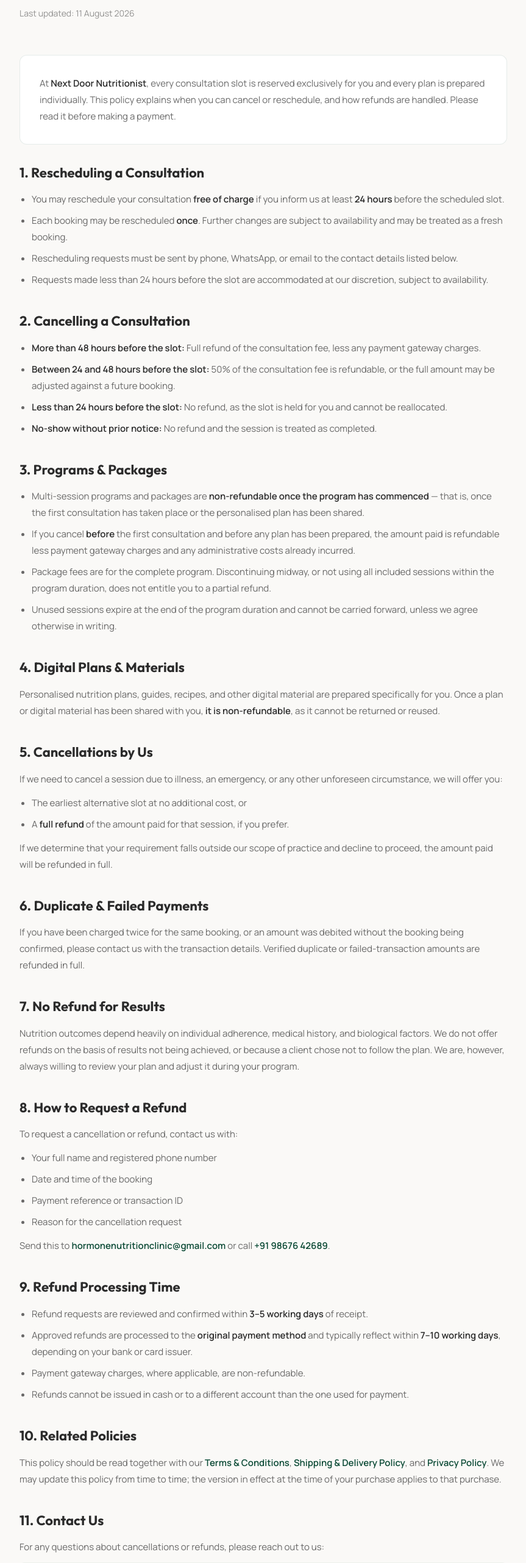
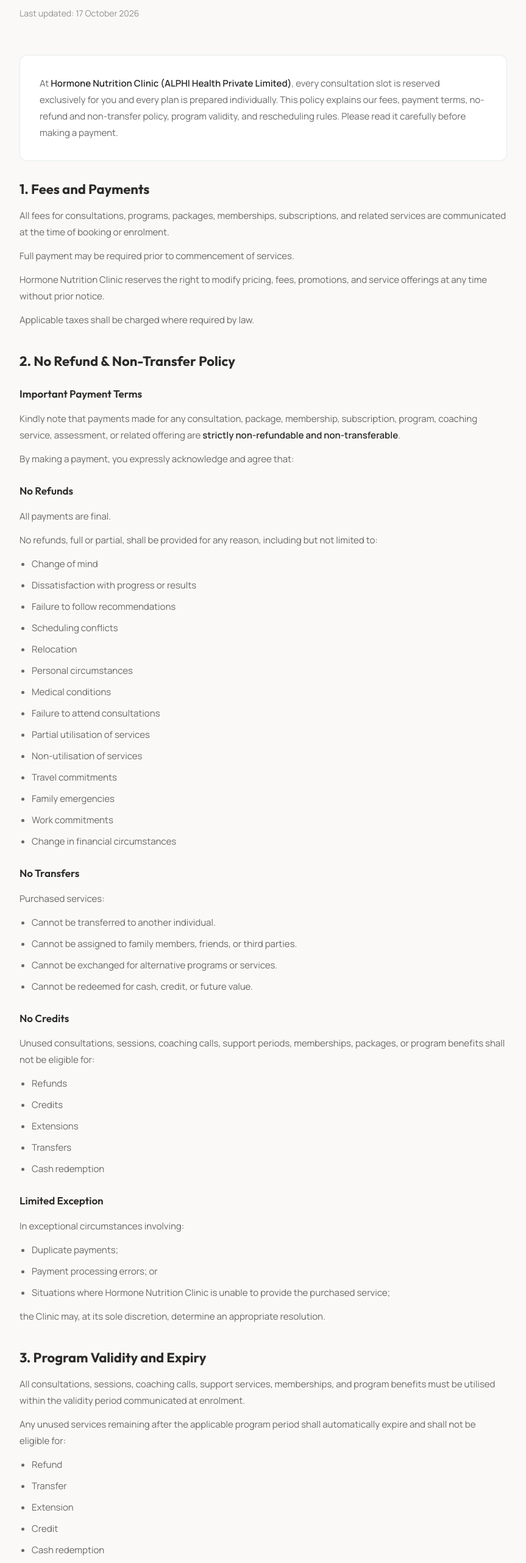
Before and after one commit to crowddevelopers08-arch/Next-Door-Nutrionist-lp, a Next.js app: page /cancellations-and-refunds in a window 1280 px wide. Shown: the part 234-2797 px from the top of the page at 61% size, without its empty margins (208-1071 px from the left). Built offline with nearby package versions, Linux system fonts and the light colour scheme.

Commit message:
cancellatrion

```diff
--- a/app/cancellations-and-refunds/page.tsx
+++ b/app/cancellations-and-refunds/page.tsx
@@ -1,8 +1,8 @@
 import Link from 'next/link';
 
 export const metadata = {
-  title: 'Cancellations & Refunds | Next Door Nutritionist',
-  description: 'Our policy on cancelling or rescheduling consultations and programs with Next Door Nutritionist, and how refunds are handled.',
+  title: 'Cancellations & Refunds | Hormone Nutrition Clinic',
+  description: 'Fees, payment terms, no-refund and non-transfer policy, program validity, and rescheduling rules for Hormone Nutrition Clinic (ALPHI Health Private Limited).',
 };
 
 export default function CancellationsAndRefundsPage() {
@@ -13,7 +13,7 @@
         <div className="mx-auto flex max-w-[1280px] items-center justify-between px-4 py-4 sm:px-6 md:px-[80px] md:py-5">
           <Link href="/">
             <img
-              alt="Next Door Nutritionist Logo"
+              alt="Hormone Nutrition Clinic Logo"
               className="h-12 w-auto object-contain md:h-14"
               src="https://res.cloudinary.com/du6mjguvb/image/upload/HNC-LOGO-1_vbvcmy"
             />
@@ -39,110 +39,145 @@
               Cancellations &amp; Refunds
             </h1>
             <p className="mt-4 text-[14px] leading-[1.7] text-[#2B2B2B]/50">
-              Last updated: 11 August 2026
+              Last updated: 17 October 2026
             </p>
           </div>
 
           {/* Intro */}
           <div className="mb-8 rounded-[0.75rem] border border-[#0B4A35]/10 bg-white p-6 md:p-8">
             <p className="text-[15px] leading-[1.8] text-[#2B2B2B]/70">
-              At <span className="font-semibold text-[#2B2B2B]">Next Door Nutritionist</span>, every consultation slot is reserved exclusively for you and every plan is prepared individually. This policy explains when you can cancel or reschedule, and how refunds are handled. Please read it before making a payment.
+              At <span className="font-semibold text-[#2B2B2B]">Hormone Nutrition Clinic (ALPHI Health Private Limited)</span>, every consultation slot is reserved exclusively for you and every plan is prepared individually. This policy explains our fees, payment terms, no-refund and non-transfer policy, program validity, and rescheduling rules. Please read it carefully before making a payment.
             </p>
           </div>
 
           {/* Sections */}
           <div className="space-y-8 md:space-y-10">
 
-            <PolicySection title="1. Rescheduling a Consultation">
+            <PolicySection title="1. Fees and Payments">
+              <p>
+                All fees for consultations, programs, packages, memberships, subscriptions, and related services are communicated at the time of booking or enrolment.
+              </p>
+              <p>Full payment may be required prior to commencement of services.</p>
+              <p>
+                Hormone Nutrition Clinic reserves the right to modify pricing, fees, promotions, and service offerings at any time without prior notice.
+              </p>
+              <p>Applicable taxes shall be charged where required by law.</p>
+            </PolicySection>
+
+            <PolicySection title="2. No Refund & Non-Transfer Policy">
+              <SubHeading>Important Payment Terms</SubHeading>
+              <p>
+                Kindly note that payments made for any consultation, package, membership, subscription, program, coaching service, assessment, or related offering are <strong>strictly non-refundable and non-transferable</strong>.
+              </p>
+              <p>By making a payment, you expressly acknowledge and agree that:</p>
+
+              <SubHeading>No Refunds</SubHeading>
+              <p>All payments are final.</p>
+              <p>No refunds, full or partial, shall be provided for any reason, including but not limited to:</p>
               <ul>
-                <li>You may reschedule your consultation <strong>free of charge</strong> if you inform us at least <strong>24 hours</strong> before the scheduled slot.</li>
-                <li>Each booking may be rescheduled <strong>once</strong>. Further changes are subject to availability and may be treated as a fresh booking.</li>
-                <li>Rescheduling requests must be sent by phone, WhatsApp, or email to the contact details listed below.</li>
-                <li>Requests made less than 24 hours before the slot are accommodated at our discretion, subject to availability.</li>
+                <li>Change of mind</li>
+                <li>Dissatisfaction with progress or results</li>
+                <li>Failure to follow recommendations</li>
+                <li>Scheduling conflicts</li>
+                <li>Relocation</li>
+                <li>Personal circumstances</li>
+                <li>Medical conditions</li>
+                <li>Failure to attend consultations</li>
+                <li>Partial utilisation of services</li>
+                <li>Non-utilisation of services</li>
+                <li>Travel commitments</li>
+                <li>Family emergencies</li>
+                <li>Work commitments</li>
+                <li>Change in financial circumstances</li>
+              </ul>
+
+              <SubHeading>No Transfers</SubHeading>
+              <p>Purchased services:</p>
+              <ul>
+                <li>Cannot be transferred to another individual.</li>
+                <li>Cannot be assigned to family members, friends, or third parties.</li>
+                <li>Cannot be exchanged for alternative programs or services.</li>
+                <li>Cannot be redeemed for cash, credit, or future value.</li>
+              </ul>
+
+              <SubHeading>No Credits</SubHeading>
+              <p>
+                Unused consultations, sessions, coaching calls, support periods, memberships, packages, or program benefits shall not be eligible for:
+              </p>
+              <ul>
+                <li>Refunds</li>
+                <li>Credits</li>
+                <li>Extensions</li>
+                <li>Transfers</li>
+                <li>Cash redemption</li>
+              </ul>
+
+              <SubHeading>Limited Exception</SubHeading>
+              <p>In exceptional circumstances involving:</p>
+              <ul>
+                <li>Duplicate payments;</li>
+                <li>Payment processing errors; or</li>
+                <li>Situations where Hormone Nutrition Clinic is unable to provide the purchased service;</li>
+              </ul>
+              <p>the Clinic may, at its sole discretion, determine an appropriate resolution.</p>
+            </PolicySection>
+
+            <PolicySection title="3. Program Validity and Expiry">
+              <p>
+                All consultations, sessions, coaching calls, support services, memberships, and program benefits must be utilised within the validity period communicated at enrolment.
+              </p>
+              <p>
+                Any unused services remaining after the applicable program period shall automatically expire and shall not be eligible for:
+              </p>
+              <ul>
+                <li>Refund</li>
+                <li>Transfer</li>
+                <li>Extension</li>
+                <li>Credit</li>
+                <li>Cash redemption</li>
+              </ul>
+              <p>unless expressly approved in writing by Hormone Nutrition Clinic.</p>
+            </PolicySection>
+
+            <PolicySection title="4. Cancellation and Rescheduling">
+              <p>
+                Clients are encouraged to provide at least <strong>24 hours’ notice</strong> for appointment rescheduling requests.
+              </p>
+              <p>
+                Missed appointments, no-shows, or late arrivals may result in forfeiture of the consultation session.
+              </p>
+              <p>Hormone Nutrition Clinic reserves the right to reschedule appointments due to:</p>
+              <ul>
+                <li>Operational requirements</li>
+                <li>Emergencies</li>
+                <li>Technical issues</li>
+                <li>Staff availability</li>
+                <li>Circumstances beyond reasonable control</li>
               </ul>
             </PolicySection>
 
-            <PolicySection title="2. Cancelling a Consultation">
-              <ul>
-                <li><strong>More than 48 hours before the slot:</strong> Full refund of the consultation fee, less any payment gateway charges.</li>
-                <li><strong>Between 24 and 48 hours before the slot:</strong> 50% of the consultation fee is refundable, or the full amount may be adjusted against a future booking.</li>
-                <li><strong>Less than 24 hours before the slot:</strong> No refund, as the slot is held for you and cannot be reallocated.</li>
-                <li><strong>No-show without prior notice:</strong> No refund and the session is treated as completed.</li>
-              </ul>
-            </PolicySection>
-
-            <PolicySection title="3. Programs & Packages">
-              <ul>
-                <li>Multi-session programs and packages are <strong>non-refundable once the program has commenced</strong> — that is, once the first consultation has taken place or the personalised plan has been shared.</li>
-                <li>If you cancel <strong>before</strong> the first consultation and before any plan has been prepared, the amount paid is refundable less payment gateway charges and any administrative costs already incurred.</li>
-                <li>Package fees are for the complete program. Discontinuing midway, or not using all included sessions within the program duration, does not entitle you to a partial refund.</li>
-                <li>Unused sessions expire at the end of the program duration and cannot be carried forward, unless we agree otherwise in writing.</li>
-              </ul>
-            </PolicySection>
-
-            <PolicySection title="4. Digital Plans & Materials">
+            <PolicySection title="5. Chargeback and Payment Disputes">
               <p>
-                Personalised nutrition plans, guides, recipes, and other digital material are prepared specifically for you. Once a plan or digital material has been shared with you, <strong>it is non-refundable</strong>, as it cannot be returned or reused.
+                Clients agree to contact Hormone Nutrition Clinic directly to resolve concerns before initiating a chargeback, payment dispute, reversal, or claim with a bank, payment processor, or credit card provider.
+              </p>
+              <p>
+                Where services have been delivered in accordance with these Terms, initiating a chargeback may be considered a breach of these Terms &amp; Conditions.
+              </p>
+              <p>
+                The Clinic reserves the right to provide these Terms, payment records, attendance records, and service records to financial institutions in response to any payment dispute.
               </p>
             </PolicySection>
 
-            <PolicySection title="5. Cancellations by Us">
-              <p>
-                If we need to cancel a session due to illness, an emergency, or any other unforeseen circumstance, we will offer you:
-              </p>
-              <ul>
-                <li>The earliest alternative slot at no additional cost, or</li>
-                <li>A <strong>full refund</strong> of the amount paid for that session, if you prefer.</li>
-              </ul>
-              <p>
-                If we determine that your requirement falls outside our scope of practice and decline to proceed, the amount paid will be refunded in full.
-              </p>
-            </PolicySection>
-
-            <PolicySection title="6. Duplicate & Failed Payments">
-              <p>
-                If you have been charged twice for the same booking, or an amount was debited without the booking being confirmed, please contact us with the transaction details. Verified duplicate or failed-transaction amounts are refunded in full.
-              </p>
-            </PolicySection>
-
-            <PolicySection title="7. No Refund for Results">
-              <p>
-                Nutrition outcomes depend heavily on individual adherence, medical history, and biological factors. We do not offer refunds on the basis of results not being achieved, or because a client chose not to follow the plan. We are, however, always willing to review your plan and adjust it during your program.
-              </p>
-            </PolicySection>
-
-            <PolicySection title="8. How to Request a Refund">
-              <p>To request a cancellation or refund, contact us with:</p>
-              <ul>
-                <li>Your full name and registered phone number</li>
-                <li>Date and time of the booking</li>
-                <li>Payment reference or transaction ID</li>
-                <li>Reason for the cancellation request</li>
-              </ul>
-              <p>
-                Send this to <a href="mailto:hormonenutritionclinic@gmail.com">hormonenutritionclinic@gmail.com</a> or call <a href="tel:+919867642689">+91 98676 42689</a>.
-              </p>
-            </PolicySection>
-
-            <PolicySection title="9. Refund Processing Time">
-              <ul>
-                <li>Refund requests are reviewed and confirmed within <strong>3–5 working days</strong> of receipt.</li>
-                <li>Approved refunds are processed to the <strong>original payment method</strong> and typically reflect within <strong>7–10 working days</strong>, depending on your bank or card issuer.</li>
-                <li>Payment gateway charges, where applicable, are non-refundable.</li>
-                <li>Refunds cannot be issued in cash or to a different account than the one used for payment.</li>
-              </ul>
-            </PolicySection>
-
-            <PolicySection title="10. Related Policies">
+            <PolicySection title="6. Related Policies">
               <p>
                 This policy should be read together with our <Link href="/terms-and-conditions">Terms &amp; Conditions</Link>, <Link href="/shipping-policy">Shipping &amp; Delivery Policy</Link>, and <Link href="/privacy-policy">Privacy Policy</Link>. We may update this policy from time to time; the version in effect at the time of your purchase applies to that purchase.
               </p>
             </PolicySection>
 
-            <PolicySection title="11. Contact Us">
+            <PolicySection title="7. Contact Us">
               <p>For any questions about cancellations or refunds, please reach out to us:</p>
               <div className="mt-4 space-y-2 rounded-[0.5rem] bg-[#0B4A35]/5 p-5 text-[14px]">
-                <p className="font-semibold text-[#2B2B2B]">Next Door Nutritionist</p>
+                <p className="font-semibold text-[#2B2B2B]">Hormone Nutrition Clinic (ALPHI Health Private Limited)</p>
                 <p className="text-[#2B2B2B]/70">3rd Floor, Westend Mall, 301-A, Road No. 36, Jubilee Hills, Hyderabad, Telangana 500033</p>
                 <p>
                   <a href="tel:+919867642689" className="text-[#0B4A35] hover:underline">+91 98676 42689</a>
@@ -171,10 +206,18 @@
       {/* Footer strip */}
       <footer className="border-t border-[#0B4A35]/10 px-4 py-6 text-center sm:px-6 md:px-[80px]">
         <p className="text-[12px] italic text-[#2B2B2B]/40">
-          © 2026 Next Door Nutritionist. All rights reserved.
+          © 2026 Hormone Nutrition Clinic (ALPHI Health Private Limited). All rights reserved.
         </p>
       </footer>
     </main>
+  );
+}
+
+function SubHeading({ children }: { children: React.ReactNode }) {
+  return (
+    <h3 className="!mt-6 font-outfit text-[16px] font-semibold text-[#2B2B2B] md:text-[17px]">
+      {children}
+    </h3>
   );
 }
 
```
